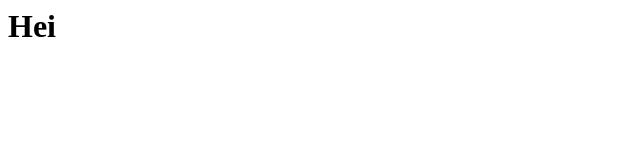
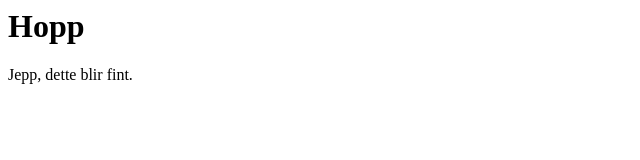
Before and after one commit to agnarodegard/first, a plain HTML site: page index.html in a window 1280 px wide. Shown: the whole page, without its empty margins (0-640 px from the left). Drawn offline with Linux system fonts and the light colour scheme.

Commit message:
Min andre commit

```diff
--- a/index.html
+++ b/index.html
@@ -1 +1,3 @@
-<h1>Hei</h1>
+<h1>Hopp</h1>
+
+<p>Jepp, dette blir fint.</p>
```
